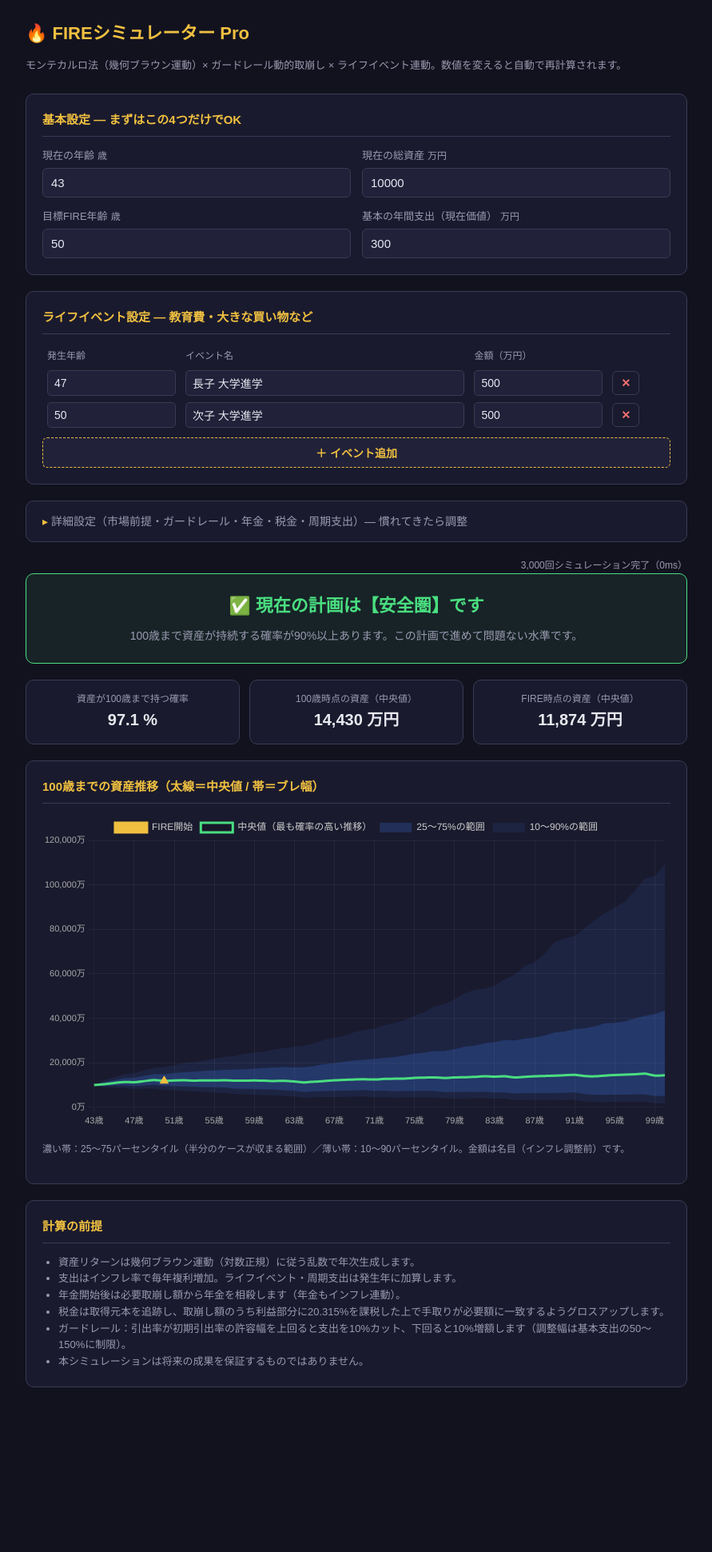
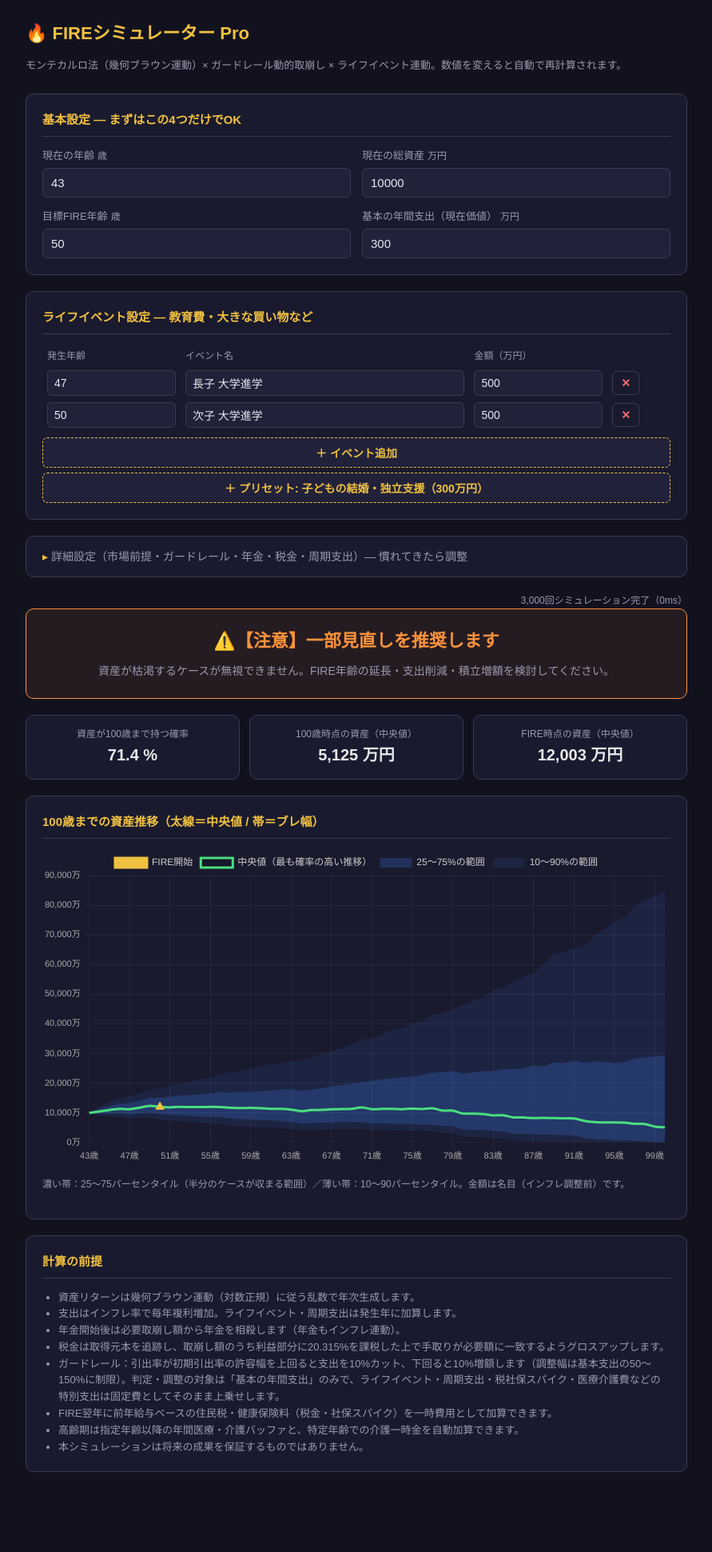
Before and after one commit to Koryo1982/fire-design, a Jekyll site: the page simulator-v2/index.html, which Jekyll copies as it is, in a window 1280 px wide. Shown: the whole page at 80% size, without its empty margins (194-1085 px from the left). Built offline with Jekyll 4.4.1, drawn with Linux system fonts in a browser that asks for light colours; before the commit the page ends 1835 px from its top, so only the background shows below that.

Commit message:
feat: 現実的支出モデル4種を追加（税社保スパイク・医療介護費・結婚支援プリセット・ガードレール分離）
- FIRE翌年の住民税・健保スパイクを一時費用として加算（ON/OFF・金額設定可）
- 75歳以降の年間医療・介護バッファと80歳介護一時金の自動加算
- ライフイベントに「子どもの結婚・独立支援」プリセット追加ボタン
- ガードレール判定・調整を基本生活費のみに分離、特別支出は固定費扱いに変更
- 特別支出はループ前に年齢別マップへ事前構築（モンテカルロ内の判定排除）

Co-Authored-By: Claude Fable 5 <noreply@anthropic.com>

```diff
--- a/simulator-v2/index.html
+++ b/simulator-v2/index.html
@@ -194,6 +194,7 @@
       <tbody id="eventRows"></tbody>
     </table>
     <button class="btn btn-add" id="btnAddEvent">＋ イベント追加</button>
+    <button class="btn btn-add" id="btnAddMarriage" style="margin-top:6px;">＋ プリセット: 子どもの結婚・独立支援（300万円）</button>
   </div>
 
   <!-- ============ 詳細設定（デフォルト非表示） ============ -->
@@ -274,6 +275,41 @@
           <input type="number" id="inpRepairCycle" value="10" min="1" max="30" step="1">
         </div>
       </div>
+
+      <h2 style="margin-top:22px;">高度なライフステージ設定</h2>
+      <div class="toggle-row">
+        <input type="checkbox" id="inpTaxSpike" checked>
+        <label for="inpTaxSpike" style="margin:0;color:var(--text);font-size:14px;">FIRE翌年の税金・社保スパイク（前年給与ベースの住民税・健康保険料）を加算する</label>
+      </div>
+      <div class="grid">
+        <div class="field">
+          <label>税金・社保スパイク額<span class="unit">万円</span></label>
+          <input type="number" id="inpTaxSpikeAmt" value="150" min="0" max="1000" step="10">
+        </div>
+      </div>
+      <div class="toggle-row" style="margin-top:14px;">
+        <input type="checkbox" id="inpMedical" checked>
+        <label for="inpMedical" style="margin:0;color:var(--text);font-size:14px;">高齢期の医療・介護費の自動ステップアップを有効にする</label>
+      </div>
+      <div class="grid">
+        <div class="field">
+          <label>医療・介護バッファ開始年齢<span class="unit">歳</span></label>
+          <input type="number" id="inpMedicalAge" value="75" min="60" max="100" step="1">
+        </div>
+        <div class="field">
+          <label>年間医療・介護バッファ<span class="unit">万円</span></label>
+          <input type="number" id="inpMedicalAmt" value="50" min="0" step="10">
+        </div>
+        <div class="field">
+          <label>介護一時金の発生年齢<span class="unit">歳</span></label>
+          <input type="number" id="inpCareAge" value="80" min="60" max="100" step="1">
+        </div>
+        <div class="field">
+          <label>介護一時金<span class="unit">万円（0で無効）</span></label>
+          <input type="number" id="inpCareAmt" value="500" min="0" step="50">
+        </div>
+      </div>
+      <p class="footnote" style="margin-top:10px;">※ 上記の特別支出およびライフイベント・周期支出は、ガードレール戦略の増減対象には含めず「基本の年間支出」のみを調整した上で固定費として上乗せされます。</p>
     </div>
   </details>
 
@@ -303,7 +339,9 @@
       <li>支出はインフレ率で毎年複利増加。ライフイベント・周期支出は発生年に加算します。</li>
       <li>年金開始後は必要取崩し額から年金を相殺します（年金もインフレ連動）。</li>
       <li>税金は取得元本を追跡し、取崩し額のうち利益部分に20.315%を課税した上で手取りが必要額に一致するようグロスアップします。</li>
-      <li>ガードレール：引出率が初期引出率の許容幅を上回ると支出を10%カット、下回ると10%増額します（調整幅は基本支出の50〜150%に制限）。</li>
+      <li>ガードレール：引出率が初期引出率の許容幅を上回ると支出を10%カット、下回ると10%増額します（調整幅は基本支出の50〜150%に制限）。判定・調整の対象は「基本の年間支出」のみで、ライフイベント・周期支出・税社保スパイク・医療介護費などの特別支出は固定費としてそのまま上乗せします。</li>
+      <li>FIRE翌年に前年給与ベースの住民税・健康保険料（税金・社保スパイク）を一時費用として加算できます。</li>
+      <li>高齢期は指定年齢以降の年間医療・介護バッファと、特定年齢での介護一時金を自動加算できます。</li>
       <li>本シミュレーションは将来の成果を保証するものではありません。</li>
     </ul>
   </div>
@@ -349,9 +387,14 @@ class FireSimulationEngine {
     return Math.exp((mu - 0.5 * sigma * sigma) + sigma * z);
   }
 
-  /** 年齢→スポット支出（ライフイベント＋周期支出）のマップを事前構築 */
+  /**
+   * 年齢→特別支出（ライフイベント＋周期支出＋税社保スパイク＋医療介護費）のマップを事前構築。
+   * モンテカルロのループ内で年齢判定を行わないための前処理（パフォーマンス要件）。
+   * これらの特別支出はガードレール調整の対象外（固定費扱い）。
+   */
   _buildSpotExpenseMap() {
     const map = {};
+    try {
       const add = (age, amt) => {
         if (!Number.isFinite(age) || !Number.isFinite(amt) || amt <= 0) return;
         const a = Math.round(age);
@@ -371,6 +414,24 @@ class FireSimulationEngine {
         for (let a = this.p.currentAge + this.p.repairCycle; a <= this.endAge; a += this.p.repairCycle) {
           add(a, this.p.repairCost);
         }
+      }
+      // 4) FIRE翌年の税金・社保スパイク（前年給与ベースの住民税・健康保険料）
+      if (this.p.taxSpikeEnabled && this.p.taxSpikeAmount > 0) {
+        add(this.p.fireAge + 1, this.p.taxSpikeAmount);
+      }
+      // 5) 高齢期の医療・介護バッファ（開始年齢以降、毎年加算）
+      if (this.p.medicalEnabled && this.p.medicalAmount > 0) {
+        for (let a = Math.max(this.p.medicalStartAge, this.p.currentAge + 1); a <= this.endAge; a++) {
+          add(a, this.p.medicalAmount);
+        }
+      }
+      // 6) 介護一時金（特定年齢で一括発生）
+      if (this.p.medicalEnabled && this.p.careLumpAmount > 0) {
+        add(this.p.careLumpAge, this.p.careLumpAmount);
+      }
+    } catch (e) {
+      console.error("特別支出マップの構築に失敗しました", e);
+      throw new Error("特別支出マップの構築に失敗しました: " + e.message);
     }
     return map;
   }
@@ -427,14 +488,22 @@ class FireSimulationEngine {
         }
       } else {
         // --- 取崩しフェーズ ---
+        // 【ガードレール分離】基本生活費のみを調整対象とし、特別支出（ライフイベント・
+        // 周期支出・税社保スパイク・医療介護費）は固定費としてそのまま上乗せする。
         const baseExpense = p.annualExpense * inflFactor * adjFactor;
         const pension = age >= p.pensionAge ? p.pensionAmount * inflFactor : 0;
-        const netNeed = Math.max(0, baseExpense + spot - pension);
-        const gross = this._grossUpForTax(netNeed, assets, costBasis);
 
-        // ガードレール判定（引出率 = グロス取崩し / 資産）
-        if (p.guardrailEnabled && assets > 0 && gross > 0) {
-          const wr = gross / assets;
+        // 年金はまず基本生活費から相殺し、余剰があれば特別支出にも充当する
+        const baseNet = Math.max(0, baseExpense - pension);
+        const pensionSurplus = Math.max(0, pension - baseExpense);
+        const specialNet = Math.max(0, spot - pensionSurplus);
+
+        // 基本支出分のグロス取崩し（ガードレール判定のベース）
+        const grossBase = this._grossUpForTax(baseNet, assets, costBasis);
+
+        // ガードレール判定（引出率 = 基本支出のグロス取崩し / 資産。特別支出は含めない）
+        if (p.guardrailEnabled && assets > 0 && grossBase > 0) {
+          const wr = grossBase / assets;
           const upper = p.initialWR * (1 + p.grBand);
           const lower = p.initialWR * (1 - p.grBand);
           if (wr > upper) {
@@ -443,6 +512,10 @@ class FireSimulationEngine {
             adjFactor = Math.min(this.ADJ_MAX, adjFactor * (1 + this.GUARDRAIL_RAISE));
           }
         }
+
+        // 特別支出分のグロス取崩し（固定費扱い・ガードレール対象外）
+        const grossSpecial = this._grossUpForTax(specialNet, assets, costBasis);
+        const gross = grossBase + grossSpecial;
 
         const basisOut = assets > 0 ? gross * (costBasis / assets) : 0;
         assets -= gross;
@@ -582,6 +657,16 @@ class SimulatorUI {
     this.$("btnAddEvent").addEventListener("click", () => {
       this.addEventRow(this._num("inpAge", 43) + 5, "", 100);
       this.scheduleRecalc();
+    });
+    this.$("btnAddMarriage").addEventListener("click", () => {
+      try {
+        // 子どもの結婚・独立支援プリセット：現在年齢+15年あたりを初期値に設定
+        const presetAge = Math.min(99, this._num("inpAge", 43) + 15);
+        this.addEventRow(presetAge, "子どもの結婚・独立支援", 300);
+        this.scheduleRecalc();
+      } catch (e) {
+        console.error("プリセットイベントの追加に失敗しました", e);
+      }
     });
   }
 
```
Also changed, not shown: other parts of simulator-v2/index.html (+11 -2 lines). Lines whose indentation alone changed are shown as unchanged.
